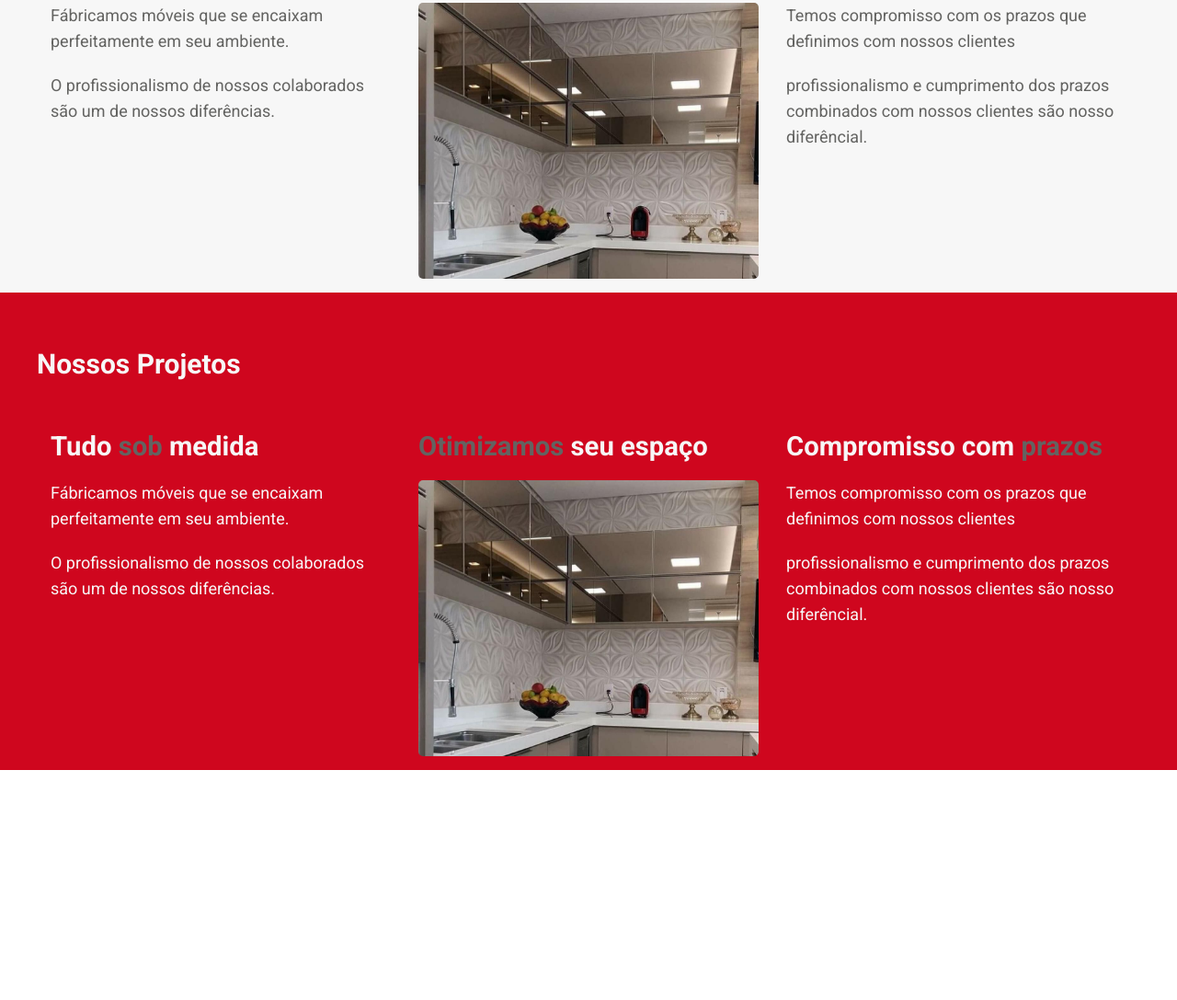
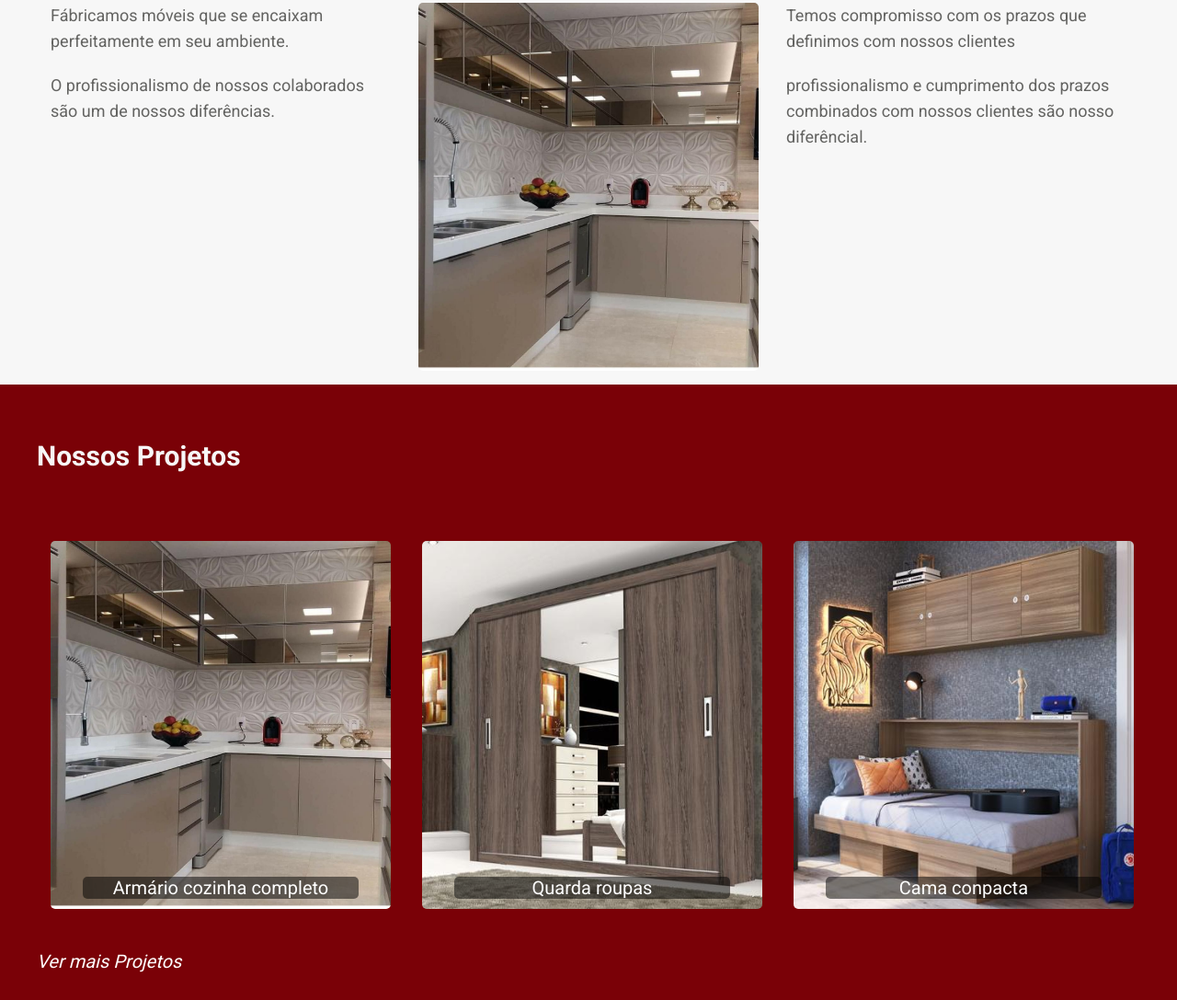
Before and after one commit to PedroF3rreira/mzarts, a plain HTML site: page index.html in a window 1280 px wide. Shown: the part 1308-2395 px from the top of the page at 92% size. Before the commit the page ends 2145 px from the top, so only its background shows below. Drawn offline with nearby package versions, Linux system fonts and the light colour scheme; a web font is replaced by a local one.

Commit message:
create sliders from projects

```diff
--- a/assets/css/style.css
+++ b/assets/css/style.css
@@ -21,6 +21,7 @@
 	max-width: 1200px;
 	margin: auto;
 	align-items: center;
+	overflow-x: hidden;
 }
 .header-left{
 	display: flex;
@@ -226,19 +227,35 @@
 }
 .template-card-image{
 	margin-top: 20px;
-	height: 300px;
+	height: 400px;
 	overflow-y: hidden;
 	border-radius: 5px;
+
 }
 .template-card-image img{
 	width: 100%;
-	object-fit: cover;
+	height: 100%;
+}
+
+.template-card-image figcaption{
+	color: #fff;
+	position: absolute;
+	font-size: 20px;
+	text-align: center;
+	top: 400px;
+	right: 0;
+	left: 0;
+	margin-right: 50px;
+	margin-left: 50px;
+	background-color: rgba(0, 0, 0, .5);
+	border-radius: 5px;
 }
 
 .projects{
-	background-color: #cf061e;
-	color: #fff;
+	background-color: #7a0107;
+	color: #f7f7f7;
 }
+
 .projects .template-title h3{
 	color: #f7f7f7;
 	margin-top: 20px;
@@ -250,3 +267,30 @@
 .projects .template-card-text{
 	color: #f7f7f7;
 }
+
+.projects .sliders{
+	width: 500vw;/* largura para 3 sliders */
+	height: 100%;
+	transition: margin-left .5s linear;
+	overflow: hidden;
+
+}
+.projects .slider{
+	display: inline-block;
+	width: 400px;
+	height: 100%;
+	color: #fff;
+}
+.projects a{
+	display: inline-block;
+	color: #fff;
+	text-decoration: none;
+	margin-top: 30px;
+	margin-bottom: 30px;
+	font-size: 20px;
+	font-style: italic;
+}
+
+.projects a:hover{
+	text-decoration: underline;
+}
--- a/assets/js/script.js
+++ b/assets/js/script.js
@@ -1,3 +1,19 @@
  AOS.init({
     duration:1000,
  });
+
+ let cont = 0;
+
+function sliderShow () {
+
+   setInterval(() =>{
+      document.querySelector('.sliders').style.marginLeft = `${cont}px`;
+      cont -= 405;
+      if(cont == -1620){
+         cont = 0
+      }
+   }, 3000);
+
+}
+
+sliderShow();
--- a/index.html
+++ b/index.html
@@ -51,7 +51,7 @@
 				<div class="banner-col2">
 					<div class="banner-col2-area">
 
-						<div class="col" data-aos="fade-up">
+						<div class="col" data-aos="fade-up" data-aos-delay="200">
 							<div class="col-title">
 								<span class="material-icons-outlined">
 									task_alt
@@ -63,16 +63,19 @@
 							<p>Nós prezamos a qualidade de nosos projetos para que nossos clientes fiquem satisfeitos com os resultados de nosso trabalho</p>
 						</div>
 
-						<div class="col" data-aos="fade-up">
+						<div class="col" data-aos="fade-up" data-aos-delay="400">
 							<div class="col-title">
 								<span class="material-icons-outlined">
 									watch_later
 								</span>
-								<h6>Moveis de <span>qualidade</span></h6>
+								<h6>Comprimento de <span>prazos</span></h6>
 							</div>
+							<p>
+								Temos compromisso em entregar nossos projetos nos prazos que são combinados com nossos clientes.
+							</p>
 						</div>
 
-						<div class="col" data-aos="fade-up">
+						<div class="col" data-aos="fade-up" data-aos-delay="700">
 							<div class="col-title">
 								<span class="material-icons-outlined">
 									fact_check
@@ -143,35 +146,60 @@
 						<h3>Nossos Projetos</h3>
 					</div>
 					<div class="template-body">
-
-						<div class="template-card" data-aos="fade-up">
-							<div class="template-card-title">
-								<h3>Tudo <span style="color:#636361;">sob</span> medida</h3>
+						<div class="sliders">
+							<div class="slider">
+								<div class="template-card" data-aos="fade-up">
+									<figure class="template-card-image">
+										<img src="assets/images/movel1.jpg" alt="movel1">
+										<figcaption>Armário cozinha completo</figcaption>
+									</figure>
+								</div>
 							</div>
-								<p class="template-card-text">Fábricamos móveis que se encaixam perfeitamente em seu ambiente.</p>
-								<p class="template-card-text">O profissionalismo de nossos colaborados são um de nossos diferências.</p>
-						</div>
-
-						<div class="template-card" data-aos="fade-up">
-							<div class="template-card-title">
-								<h3><span style="color:#636361;">Otimizamos</span> seu espaço</h3>
+							<div class="slider">
+								<div class="template-card" data-aos="fade-up">
+									<figure class="template-card-image">
+										<img src="assets/images/projeto1.jpg" alt="movel1">
+										<figcaption>Quarda roupas</figcaption>
+									</figure>
+								</div>
+							</div>
+							<div class="slider">
+								<div class="template-card" data-aos="fade-up">
+									<figure class="template-card-image">
+										<img src="assets/images/projeto2.jpg" alt="movel1">
+										<figcaption>Cama conpacta</figcaption>
+									</figure>
+								</div>
 							</div>
 
-							<div class="template-card-image">
-								<img src="assets/images/movel1.jpg" alt="movel1">
+							<div class="slider">
+								<div class="template-card" data-aos="fade-up">
+									<figure class="template-card-image">
+										<img src="assets/images/movel1.jpg" alt="movel1">
+										<figcaption>Armário cozinha completo</figcaption>
+									</figure>
+								</div>
 							</div>
-						</div>
-
-						<div class="template-card" data-aos="fade-up">
-							<div class="template-card-title">
-								<h3>Compromisso com <span style="color:#636361;">prazos</span></h3>
+							<div class="slider">
+								<div class="template-card" data-aos="fade-up">
+									<figure class="template-card-image">
+										<img src="assets/images/projeto1.jpg" alt="movel1">
+										<figcaption>Quarda roupas</figcaption>
+									</figure>
+								</div>
+							</div>
+							<div class="slider">
+								<div class="template-card" data-aos="fade-up">
+									<figure class="template-card-image">
+										<img src="assets/images/projeto2.jpg" alt="movel1">
+										<figcaption>Cama conpacta</figcaption>
+									</figure>
+								</div>
 							</div>
 
-							<p class="template-card-text">Temos compromisso com os prazos que definimos com nossos clientes </p>
-							<p class="template-card-text">profissionalismo e cumprimento dos prazos combinados com nossos clientes são nosso diferêncial.</p>
 						</div>
-
 					</div>
+					<a href="#">Ver mais Projetos</a>
 				</div>
 			</div>
 		</section>
```
Also changed, not shown: assets/images/projeto1.jpg (added), assets/images/projeto2.jpg (added).
